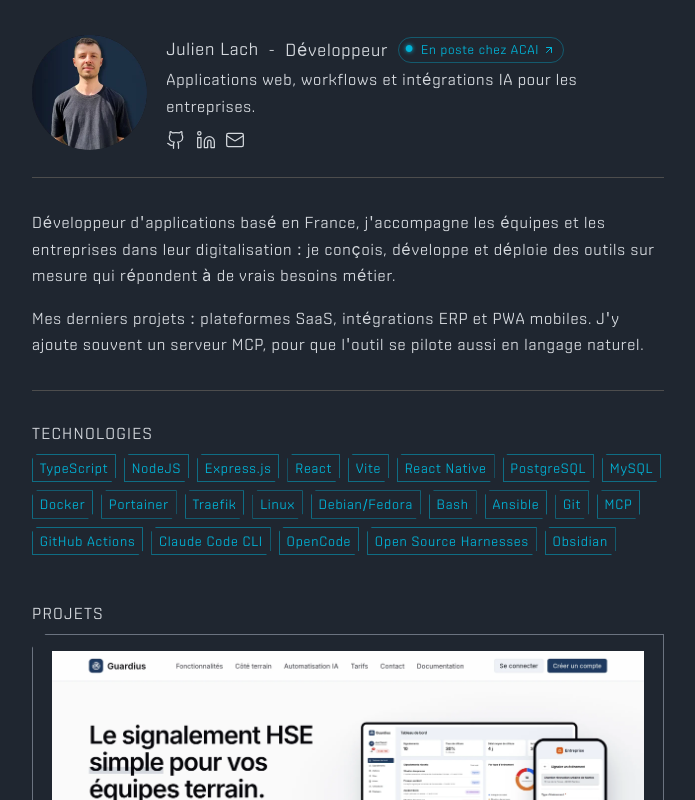
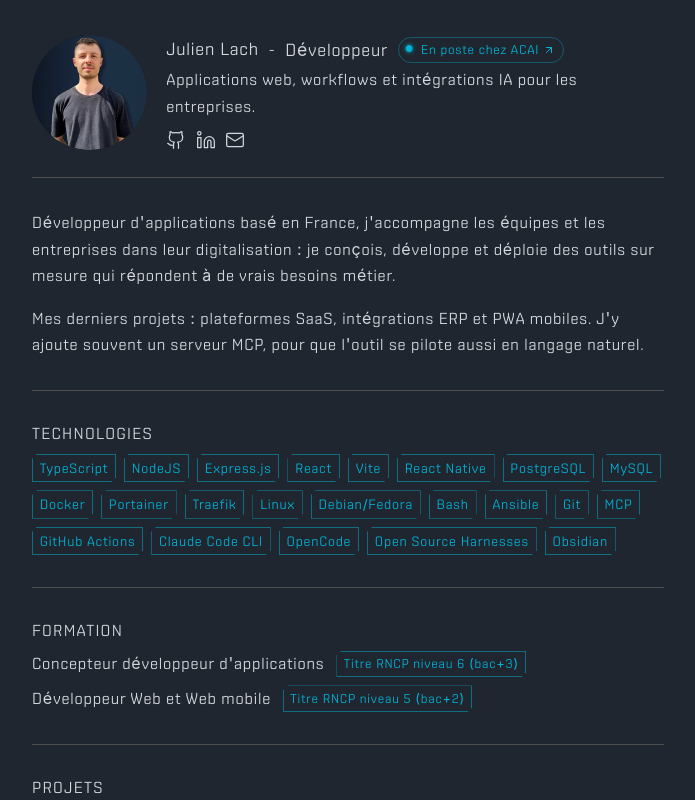
Before and after one commit to JulienLach/julienlach.ovh, a React (Vite) app: page / in a window 1280 px wide. Shown: the top 800 px of the page, without its empty margins (292-987 px from the left). Built offline with nearby package versions, Linux system fonts and the light colour scheme; no server answers.

Commit message:
feat(profile): add an education section with both RNCP titles

```diff
--- /dev/null
+++ b/src/data/education.ts
@@ -0,0 +1,9 @@
+export type Degree = {
+    title: string;
+    level: string;
+};
+
+export const EDUCATION: Degree[] = [
+    { title: "Concepteur développeur d'applications", level: "Titre RNCP niveau 6 (bac+3)" },
+    { title: "Développeur Web et Web mobile", level: "Titre RNCP niveau 5 (bac+2)" },
+];
--- a/src/pages/ProjectsPage.tsx
+++ b/src/pages/ProjectsPage.tsx
@@ -4,6 +4,7 @@ import Lightbox from "../components/Lightbox";
 import ProjectCard from "../components/ProjectCard";
 import avatarImg from "../assets/images/avatar.webp";
 import { SITE_TITLE } from "../consts";
+import { EDUCATION } from "../data/education";
 import { projects } from "../data/projects";
 import { TECH_STACK } from "../data/techStack";
 import { useDocumentHead } from "../hooks/useDocumentHead";
@@ -132,6 +133,17 @@ export default function ProjectsPage() {
                         ))}
                     </ul>
                 </section>
+                <section className="education">
+                    <h2>Formation</h2>
+                    <ul className="education-list">
+                        {EDUCATION.map((degree) => (
+                            <li key={degree.title}>
+                                <span>{degree.title}</span>
+                                <span className="education-level">{degree.level}</span>
+                            </li>
+                        ))}
+                    </ul>
+                </section>
                 <h2>Projets</h2>
                 <ul className="project-list">
                     {projects.map((project) => (
--- a/src/styles/global.css
+++ b/src/styles/global.css
@@ -617,15 +617,17 @@ th {
 }
 
 /* ProjectsPage */
-.intro {
-    padding-bottom: 1rem;
+/* Sections séparées par un trait : même espace au-dessus et en dessous du trait */
+.intro,
+.working-with,
+.education {
+    padding-bottom: 2rem;
     margin-bottom: 2rem;
     border-bottom: 1px solid var(--border);
 }
-
-.working-with {
-    padding-bottom: 1rem;
-    margin-bottom: 2rem;
+/* Le dernier paragraphe de l'intro ne doit pas ajouter sa marge à l'espace avant le trait */
+.intro p:last-child {
+    margin-bottom: 0;
 }
 
 .techList {
@@ -643,3 +645,25 @@ th {
     clip-path: var(--chamfer-sm);
     padding: 0.15em 0.5em;
 }
+
+.education-list {
+    list-style: none;
+    padding: 0;
+    margin: 0.5rem 0 0;
+    display: flex;
+    flex-direction: column;
+    gap: 0.5rem;
+}
+.education-list li {
+    display: flex;
+    align-items: center;
+    flex-wrap: wrap;
+    gap: 0.25rem 0.75rem;
+}
+.education-level {
+    font-size: 0.8em;
+    color: var(--accent);
+    border: 1px solid color-mix(in srgb, var(--accent) 50%, transparent);
+    clip-path: var(--chamfer-sm);
+    padding: 0.15em 0.5em;
+}
```
